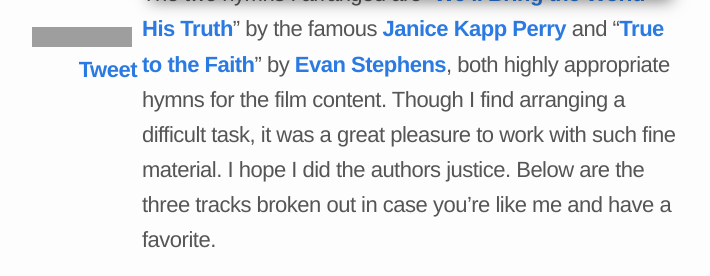
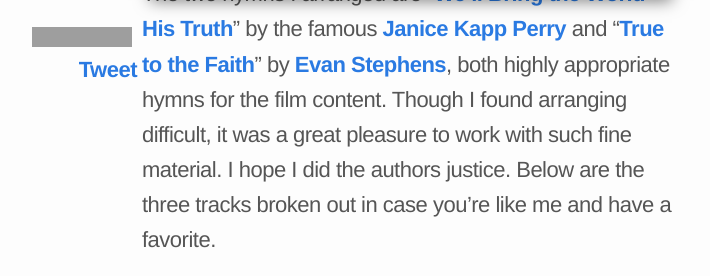
Before and after one commit to alindsay55661/52experiments, a Jekyll site: the page built from _posts/2015-03-07-helmans-army.md, in a window 1280 px wide and 900 px high, scrolled down 1486 px, cut to the strip 208-484 px from the top of the window. Shown: the whole strip, without its empty margins (338-1048 px from the left). Built offline with Jekyll 4.4.1, drawn with Linux system fonts in a browser that asks for light colours; some web fonts are replaced; comment, search, counter and statistics services are not loaded; grey boxes are pictures that could not be loaded.

Commit message:
Minor text edit

```diff
--- a/_posts/2015-03-07-helmans-army.md
+++ b/_posts/2015-03-07-helmans-army.md
@@ -16,7 +16,7 @@ Even still, when it comes to music it's hard for me to take anything lightly. Mu
 
 Another challenge for me on this project was that Stephenie required each director to only use music from the hymn books. This meant instead of writing from scratch I would be arranging someone else's work. I can definitively say after this experience that I am not an arranger and I now have a deep respect for people who are. Arranging is a challenging task that, at least for me, is very different musically than original creation. But I survived it and had a few miraculous breakthroughs along the way. (And of course I used a liberal dose of artistic license! :))
 
-The two hymns I arranged are "[We'll Bring the World His Truth](https://www.lds.org/music/library/childrens-songbook/well-bring-the-world-his-truth-army-of-helaman)" by the famous [Janice Kapp Perry](https://janicekappperry.com/) and "[True to the Faith](https://www.lds.org/music/library/hymns/true-to-the-faith)" by [Evan Stephens](http://en.wikipedia.org/wiki/Evan_Stephens), both highly appropriate hymns for the film content. Though I find arranging a difficult task, it was a great pleasure to work with such fine material. I hope I did the authors justice. Below are the three tracks broken out in case you're like me and have a favorite.
+The two hymns I arranged are "[We'll Bring the World His Truth](https://www.lds.org/music/library/childrens-songbook/well-bring-the-world-his-truth-army-of-helaman)" by the famous [Janice Kapp Perry](https://janicekappperry.com/) and "[True to the Faith](https://www.lds.org/music/library/hymns/true-to-the-faith)" by [Evan Stephens](http://en.wikipedia.org/wiki/Evan_Stephens), both highly appropriate hymns for the film content. Though I found arranging difficult, it was a great pleasure to work with such fine material. I hope I did the authors justice. Below are the three tracks broken out in case you're like me and have a favorite.
 
 <iframe width="100%" height="315" scrolling="no" frameborder="no" src="https://w.soundcloud.com/player/?url=https%3A//api.soundcloud.com/playlists/86987251%3Fsecret_token%3Ds-TU2sQ&amp;color=ff5500&amp;auto_play=false&amp;hide_related=true&amp;show_comments=true&amp;show_user=false&amp;show_reposts=false" style="margin-bottom: 20px;"></iframe>
 
```
